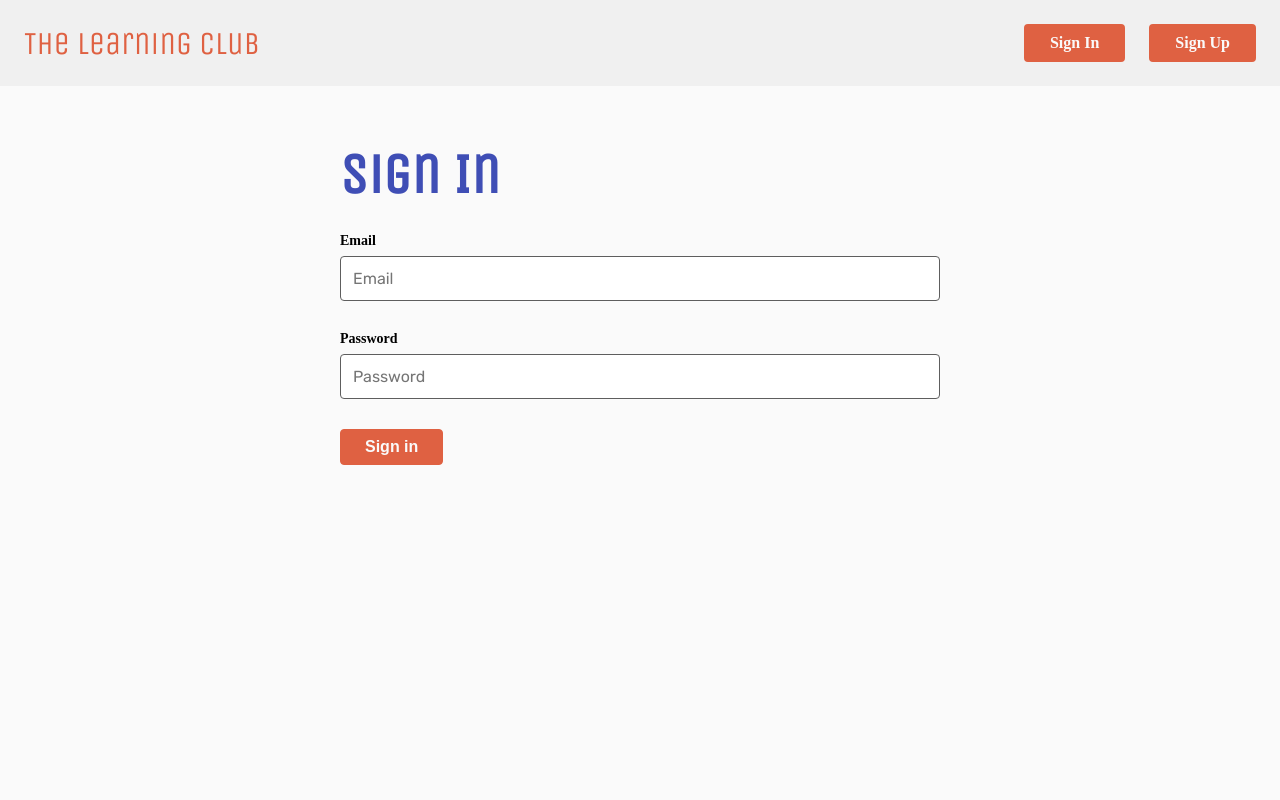
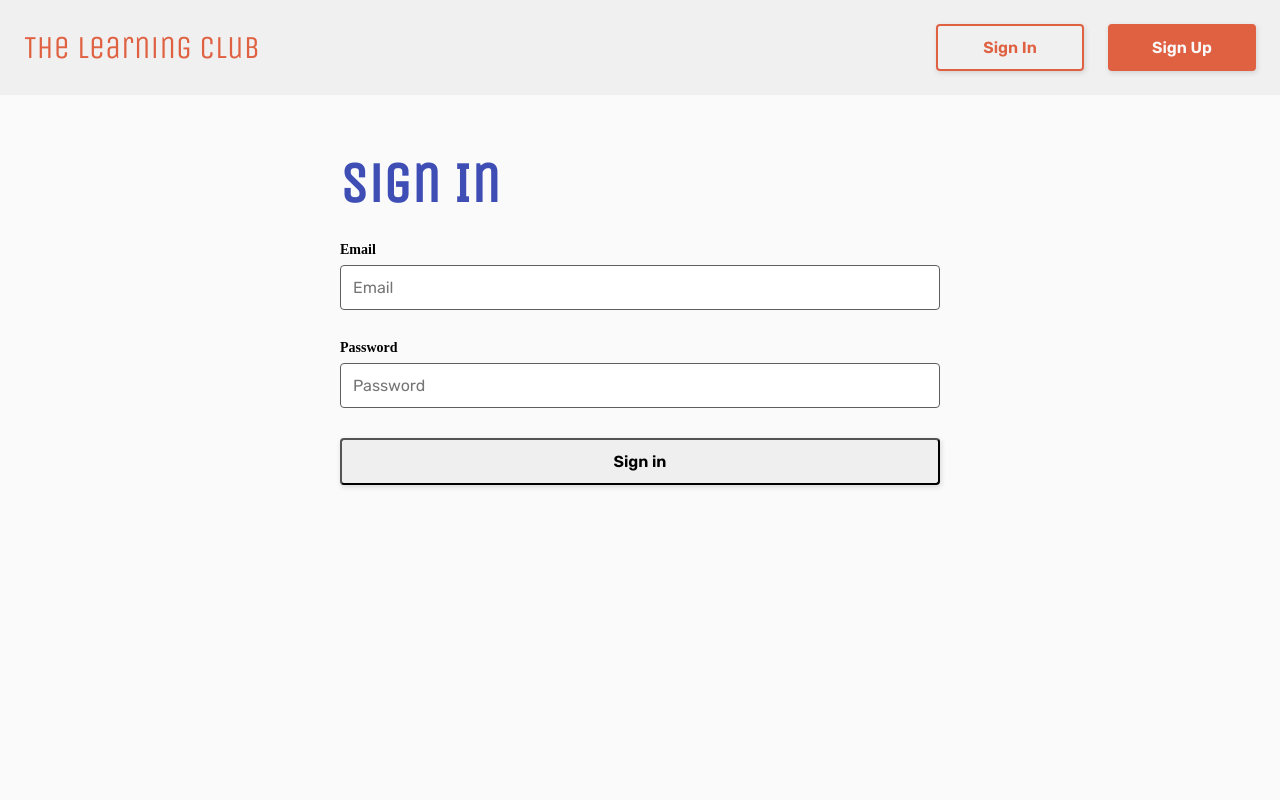
Before and after one commit to mirandajoy/miranda-neerhof-the-learning-club, a React (Vite) app: page /signin in a window 1280 px wide. Shown: the top 800 px of the page. Built offline with nearby package versions, Linux system fonts and the light colour scheme; no server answers.

Commit message:
update button styles

```diff
--- a/src/components/Button/Button.jsx
+++ b/src/components/Button/Button.jsx
@@ -1,10 +1,8 @@
 import "./Button.scss";
 
-const Button = ({label, type, action}) => {
+const Button = ({label, type, styleType, action}) => {
   return (
-    <>
-      <button type={type} onClick={action} className="button">{label}</button>
-    </>
+      <button type={type} onClick={action} className={`button button--${styleType}`}>{label}</button>
   );
 };
 
--- a/src/components/Button/Button.scss
+++ b/src/components/Button/Button.scss
@@ -3,15 +3,11 @@
 @use "../../styles/partials/global" as *;
 
 .button {
-  background-color: $color-brand-primary;
-  border: 1px solid $color-brand-primary;
-  border-radius: $border-radius;
-  color: $color-primary-light;
-  font-size: $font-size-body;
-  font-weight: $weight-bold;
-  padding: $space-small $space-standard;
-  &:hover {
-    background-color: transparent;
-    color: $color-primary-dark;
+  @include button;
+  &--primary {
+    @include button-primary;
+  }
+  &--secondary {
+    @include button-secondary;
   }
 }
--- a/src/components/ButtonLink/ButtonLink.jsx
+++ b/src/components/ButtonLink/ButtonLink.jsx
@@ -1,10 +1,10 @@
 import "./ButtonLink.scss";
 import { Link } from "react-router-dom";
 
-const ButtonLink = ({link, label}) => {
+const ButtonLink = ({link, label, styleType}) => {
   return (
     <>
-      <Link to={link} className="btn-link">{label}</Link>
+      <Link to={link} className={`btn-link btn-link--${styleType}`}>{label}</Link>
     </>
   );
 };
--- a/src/components/ButtonLink/ButtonLink.scss
+++ b/src/components/ButtonLink/ButtonLink.scss
@@ -3,16 +3,12 @@
 @use "../../styles/partials/global" as *;
 
 .btn-link {
-  background-color: $color-brand-primary;
-  border: 2px solid $color-brand-primary;
-  border-radius: $border-radius;
-  color: $color-primary-light;
-  font-size: $font-size-body;
-  font-weight: $weight-bold;
-  padding: $space-small $space-standard;
+  @include button;
   text-decoration: none;
-  &:hover {
-    background-color: transparent;
-    color: $color-primary-dark;
+  &--primary {
+    @include button-primary;
+  }
+  &--secondary {
+    @include button-secondary;
   }
 }
--- a/src/styles/partials/_mixins.scss
+++ b/src/styles/partials/_mixins.scss
@@ -1,4 +1,4 @@
-@use './variables' as *;
+@use "./variables" as *;
 
 // Media Queries
 @mixin tablet {
@@ -62,3 +62,41 @@
     gap: $space-standard;
   }
 }
+
+//Other Styles
+
+@mixin button {
+  border-radius: $border-radius;
+  box-sizing: border-box;
+  box-shadow: 1px 2px 5px #b4b4b47e;
+  font-family: "Rubik", sans-serif;
+  font-size: $font-size-body;
+  font-weight: $weight-bold;
+  padding: 0.75rem $space-standard;
+  text-align: center;
+  width: 100%;
+}
+
+@mixin button-primary {
+  background-color: $color-brand-primary;
+  border: 2px solid $color-brand-primary;
+  color: $color-primary-light;
+  transition: 0.2s ease-in;
+  &:hover {
+    background-color: $color-brand-primary-hover;
+    border: 2px solid $color-brand-primary-hover;
+    transform: scale(0.99);
+  }
+}
+
+@mixin button-secondary {
+  background-color: transparent;
+  border: 2px solid $color-brand-primary;
+  color: $color-brand-primary;
+  transition: 0.2s ease-in;
+  &:hover {
+    background-color: $color-brand-primary;
+    color: white;
+    transform: scale(0.99);
+  }
+}
```
